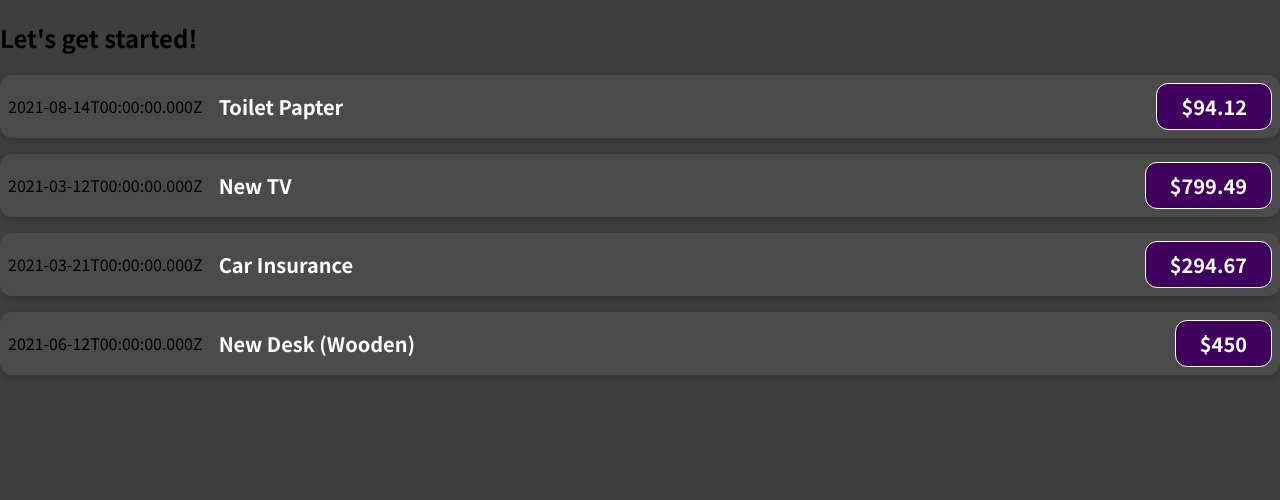
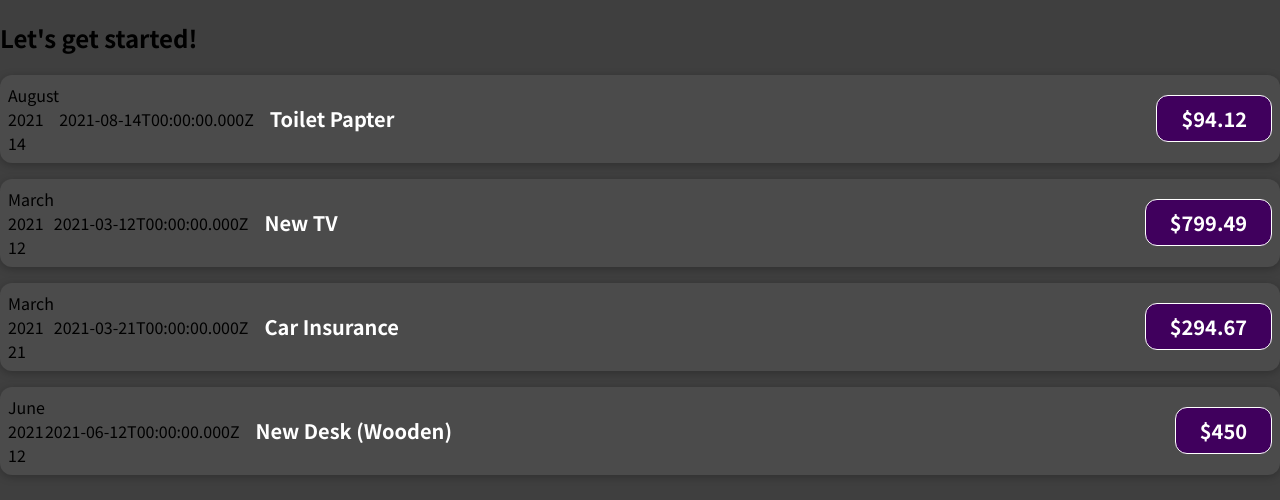
Before and after one commit to jripke74/react-0001, a JavaScript app: page / in a window 1280 px wide. Shown: the top 500 px of the page. Built offline with nearby package versions, Linux system fonts and the light colour scheme.

Commit message:
add month, year, day variables

```diff
--- a/src/components/ExpenseItem.js
+++ b/src/components/ExpenseItem.js
@@ -1,8 +1,17 @@
 import './ExpenseItem.css';
 
 function ExpenseItem(props) {
+  const month = props.date.toLocaleString('en-us', { month: 'long' });
+  const year = props.date.getFullYear();
+  const day = props.date.toLocaleString('en-us', { day: '2-digit' });
+
   return (
     <div className="expense-item">
+      <div>
+        <div>{month}</div>
+        <div>{year}</div>
+        <div>{day}</div>
+      </div>
       <div>{props.date.toISOString()}</div>
       <div className="expense-item__description">
         <h2>{props.title}</h2>
```
